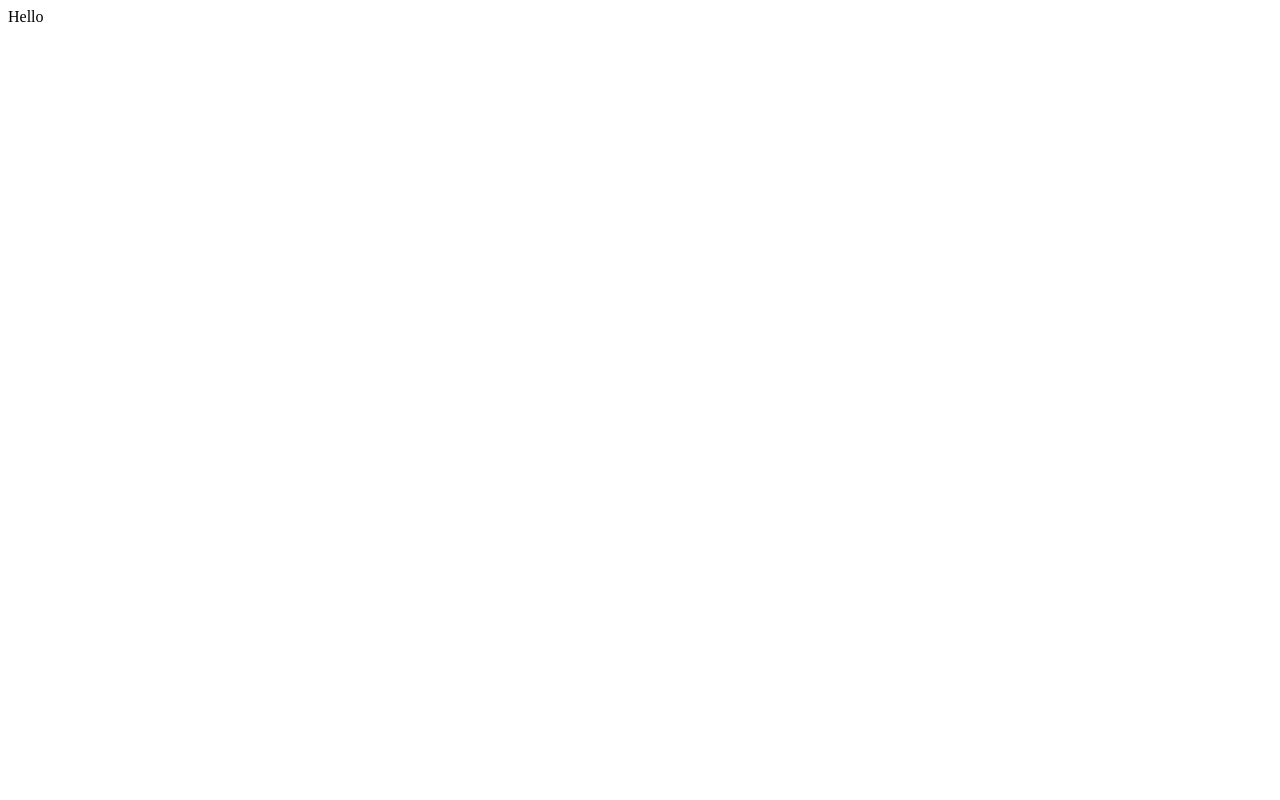
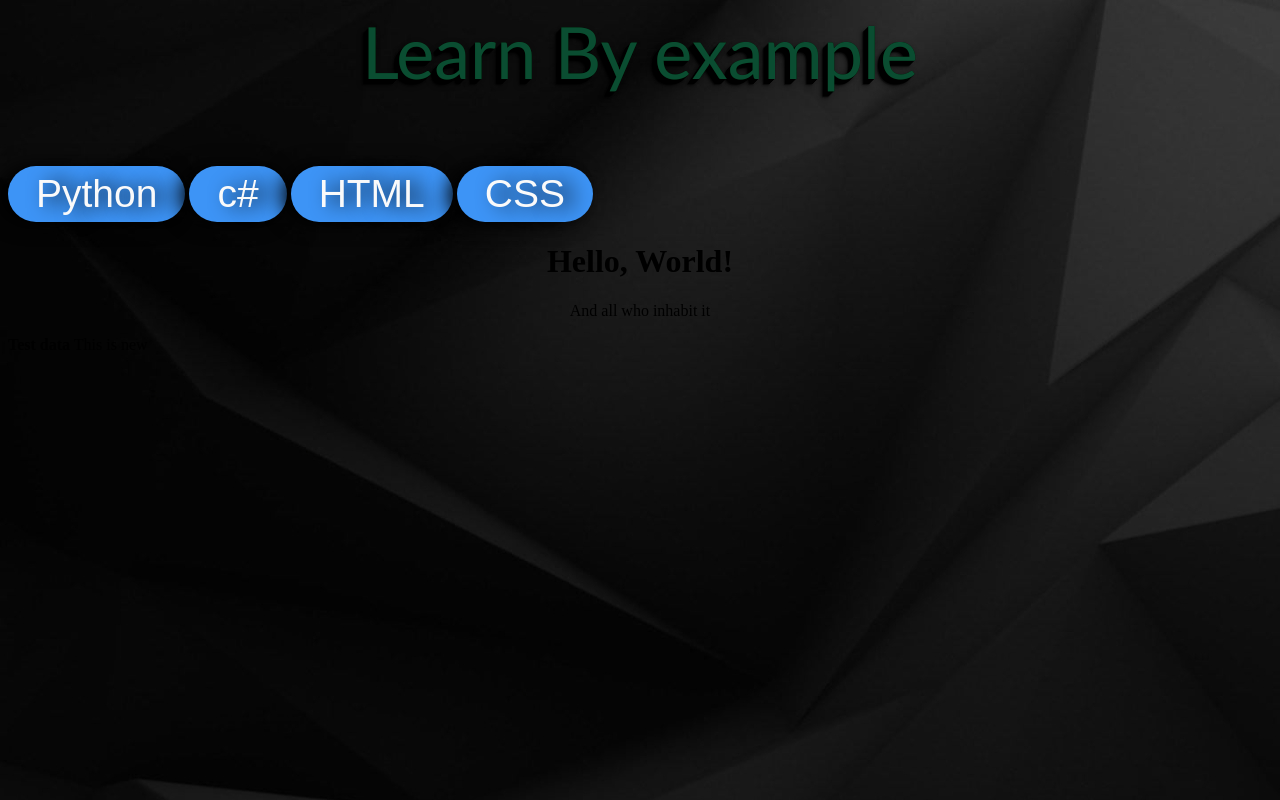
Before and after one commit to CodeRenderer/Project1, a plain HTML site: page index.html in a window 1280 px wide. Drawn offline with Linux system fonts and the light colour scheme.

Commit message:
WebPage_v1

```diff
--- /dev/null
+++ b/css/buttonstyle.css
@@ -0,0 +1,36 @@
+.BUTTON_QYF {
+    -webkit-border-radius: 100px;
+    -moz-border-radius: 100px;
+    border-radius: 100px;
+    height: 0;
+    width: fit-content;
+    line-height: 0;
+    color: #FAFAFA;
+    font-family: Arial;
+    font-size: 39px;
+    font-weight: 100;
+    padding: 28px;
+    background-color: #3D94F6;
+    -webkit-box-shadow: -9px 1px 20px 0 #000000;
+    -moz-box-shadow: -9px 1px 20px 0 #000000;
+    box-shadow: -9px 1px 20px 0 #000000;
+    text-shadow: 10px 1px 20px #000000;
+    text-decoration: none;
+    display: inline-block;
+    cursor: pointer;
+    text-align: center;
+ }
+
+ .BUTTON_QYF:hover {
+    border: solid #337FED 1px;
+    background: #1E62D0;
+    background-image: -webkit-linear-gradient(top, #1E62D0, #3D94F6);
+    background-image: -moz-linear-gradient(top, #1E62D0, #3D94F6);
+    background-image: -ms-linear-gradient(top, #1E62D0, #3D94F6);
+    background-image: -o-linear-gradient(top, #1E62D0, #3D94F6);
+    background-image: -webkit-gradient(to bottom, #1E62D0, #3D94F6);
+    -webkit-border-radius: 20px;
+    -moz-border-radius: 20px;
+    border-radius: 20px;
+    text-decoration: none;
+ }
--- /dev/null
+++ b/css/textstyle.css
@@ -0,0 +1,14 @@
+.css-3d-text {
+    font-size: 72px;
+    color: #0a4d31;
+    font-family: 'Trebuchet MS', Helvetica, sans-serif;
+    text-shadow: 0px 0px 0 rgb(-38,29,1),
+                 -1px 1px 0 rgb(-86,-19,0),
+                 -2px 2px 0 rgb(-135,-68,0),
+                 -3px 3px 0 rgb(-183,-116,0),
+                 -4px 4px 0 rgb(-231,-164,0),
+                 -5px 5px  0 rgb(-279,-212,0),
+                 -6px 6px 5px rgba(0,0,0,0.7),
+                 -6px 6px 1px rgba(0,0,0,0.5),
+                 0px 0px 5px rgba(0,0,0,.2);
+ }
--- a/index.html
+++ b/index.html
@@ -1 +1,37 @@
-<h>Hello</h>
+<!DOCTYPE html>
+<html>
+  <head>
+    <meta charset="UTF-8">
+    <meta name="viewport" content="width=device-width, initial-scale=1.0">
+    <meta http-equiv="X-UA-Compatible" content="ie=edge">
+
+    <script src="js/data.js" type="text/javascript" defer></script>
+    <link rel="stylesheet" href="css/buttonstyle.css">
+    <link rel="stylesheet" href="css/textstyle.css">
+
+    <style>
+        h1 {text-align: center;}
+        p {text-align: center;}
+        div {text-align: center;}
+        </style>
+
+  </head>
+  <body background="images/bg4.jpg">
+
+    <div class="css-3d-text">Learn By example</div>
+
+    <br>
+    <br>
+    <br>
+    <br>
+
+
+
+    <a href="#" class="BUTTON_QYF">Python</a>
+    <a href="#" class="BUTTON_QYF">c#</a>
+    <a href="#" class="BUTTON_QYF">HTML</a>
+    <a href="#" class="BUTTON_QYF">CSS</a>
+
+
+  </body>
+<html>
--- /dev/null
+++ b/js/data.js
@@ -0,0 +1,10 @@
+const template = document.createElement('template');
+
+template.innerHTML = `
+  <h1>Hello, World!</h1>
+  <p>And all who inhabit it</p>
+  <b> Test data</b>
+  This is new
+`;
+
+document.body.appendChild(template.content);
```
Also changed, not shown: images/bg.jpg (added), images/bg2.jpg (added), images/bg3.jpg (added), images/bg4.jpg (added), 2 other files.
